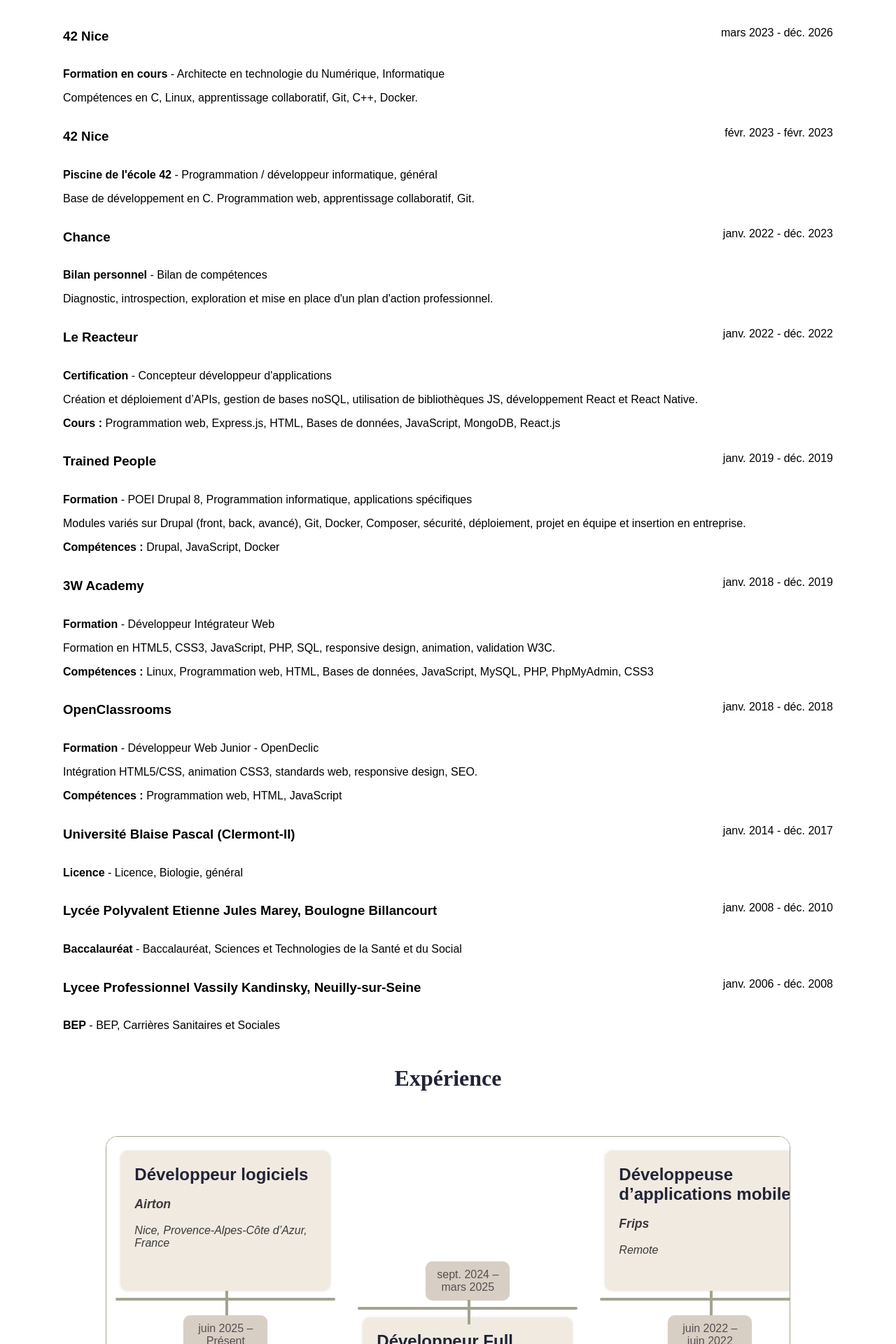
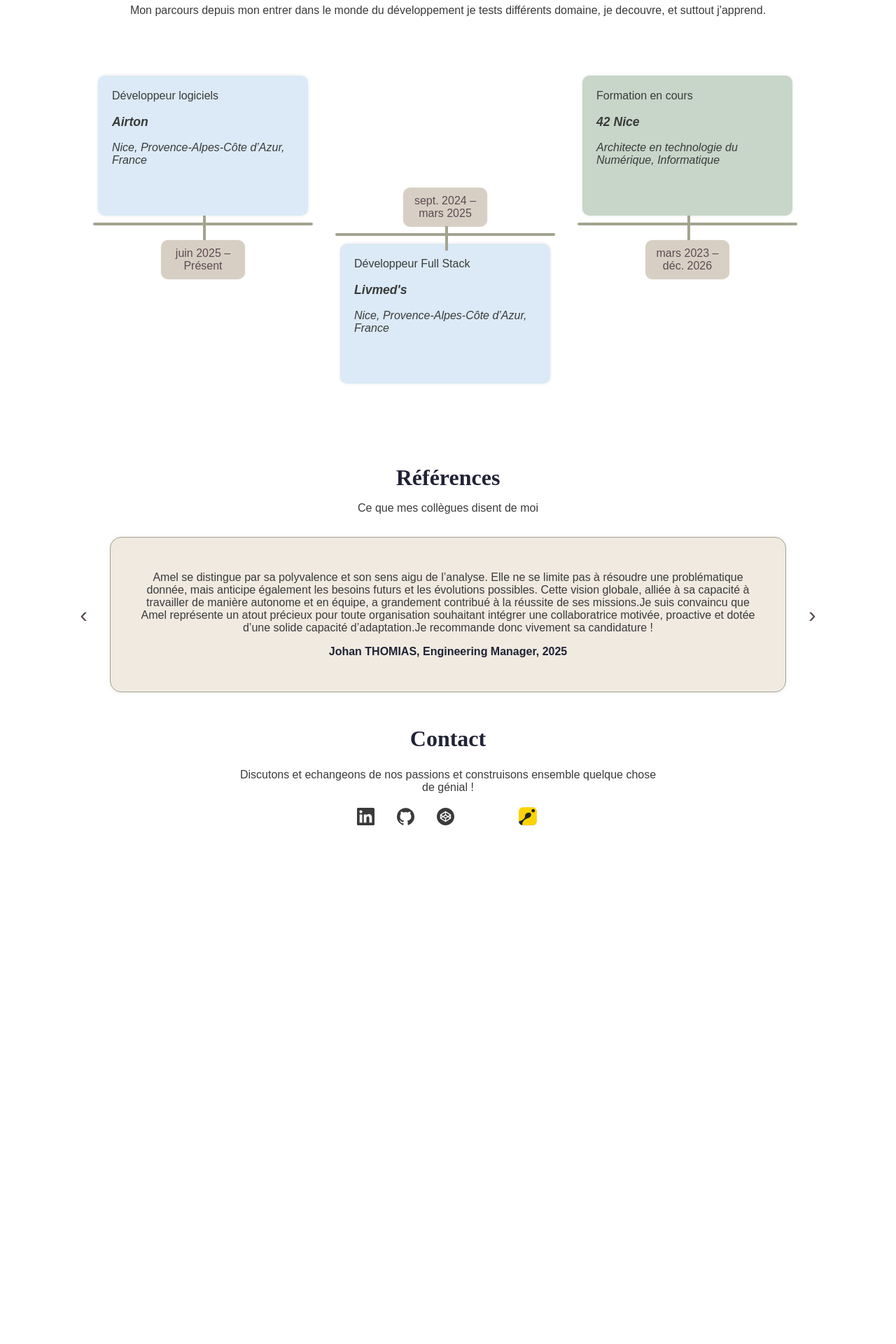
Before and after one commit to amelmnd/portfolio, a Next.js app: page / in a window 1280 px wide. Shown: the part 700-2620 px from the top of the page at 70% size. After the commit the page ends 1934 px from the top, so only its background shows below. Built offline with nearby package versions, Linux system fonts and the light colour scheme; some icons are missing; a web font is replaced by a local one.

Commit message:
portfolio : fusion education work compnent

```diff
--- a/src/app/page.js
+++ b/src/app/page.js
@@ -4,9 +4,8 @@
 import Projects from '../components/Projects/Projects'
 import Contact from '../components/Contact/Contact'
 import ReferenceCarousel from '../components/ReferenceCarousel/ReferenceCarousel'
-import WorkTimeline from '../components/WorkTimeline/WorkTimeline'
+import Timeline from '../components/Timeline/Timeline'
 import EducationTimeline from '@/components/EducationTimeline/EducationTimeline'
-
 export default function Home() {
   return (
     <>
@@ -15,8 +14,7 @@
         <Hero />
         {/*<Skills /> */}
         {/* <Projects /> */}
-        <EducationTimeline />
-        <WorkTimeline />
+        <Timeline />
         <ReferenceCarousel />
         <Contact />
       </main>
--- a/src/components/EducationTimeline/EducationTimeline.js
+++ b/src/components/EducationTimeline/EducationTimeline.js
@@ -15,7 +15,8 @@
 
   // Trier par date de début décroissante
   const events = education
-    .map(item => ({
+    .filter((item) => item.active) // Garde uniquement les éléments actifs
+    .map((item) => ({
       ...item,
       startDateFormatted: parseDate(item.startDate),
       endDateFormatted: parseDate(item.endDate),
@@ -35,17 +36,6 @@
               </p>
             </div>
             <p><strong>{event.studyType}</strong> - {event.area}</p>
-            {event.summary && <p>{event.summary}</p>}
-            {event.courses && event.courses.length > 0 && (
-              <p>
-                <strong>Cours :</strong> {event.courses.join(', ')}
-              </p>
-            )}
-            {event.skills && event.skills.length > 0 && (
-              <p>
-                <strong>Compétences :</strong> {event.skills.join(', ')}
-              </p>
-            )}
           </div>
         ))}
       </div>
--- a/src/components/ReferenceCarousel/ReferenceCarousel.module.css
+++ b/src/components/ReferenceCarousel/ReferenceCarousel.module.css
@@ -30,7 +30,7 @@
   border: 1px solid var(--border);
   border-radius: 1rem;
   padding: 2rem;
-  max-width: 600px;
+  max-width: 900px;
   text-align: center;
   box-shadow: 0 0 8px rgba(0, 0, 0, 0.05);
 }
@@ -57,4 +57,5 @@
 
 .navButton:hover {
   color: var(--link-hover);
+
 }
--- /dev/null
+++ b/src/components/Timeline/Timeline.js
@@ -0,0 +1,101 @@
+'use client';
+import React, { useRef } from 'react';
+import styles from './Timeline.module.css'; // Utilise un fichier CSS commun
+import cvData from '../../assets/cv.json';
+import { Icon } from '@iconify/react';
+
+const parseDate = (dateStr) => {
+  if (!dateStr) return 'Présent';
+  const date = new Date(dateStr);
+  return isNaN(date)
+    ? dateStr
+    : date.toLocaleDateString('fr-FR', { year: 'numeric', month: 'short' });
+};
+
+const TimelineItem = ({
+  title,
+  subtitle,
+  startDate,
+  endDate,
+  location,
+  type,
+}) => (
+  <div className={`${styles.timelineContent} ${styles[type]}`}>
+    <div className={styles.timelineContentInside}>
+      <div className={styles.timelinePeriod}>
+        {parseDate(startDate)} – {parseDate(endDate)}
+      </div>
+      <div className={styles.timelineTitle}>{title}</div>
+      <p className={styles.timelineSubtitle}>{subtitle}</p>
+      <p className={styles.timelineLocation}>{location}</p>
+    </div>
+  </div>
+);
+
+export default function Timeline() {
+  const { work = [], education = [] } = cvData;
+  const timelineRef = useRef(null);
+
+  const workEvents = work
+    .filter((item) => item.active)
+    .map((item) => ({
+      ...item,
+      title: item.position,
+      subtitle: item.name,
+      location: item.location || '—',
+      type: 'work',
+    }));
+
+  const educationEvents = education
+    .filter((item) => item.active)
+    .map((item) => ({
+      ...item,
+      title: item.studyType,
+      subtitle: item.institution,
+      location: item.area || '—',
+      type: 'education',
+    }));
+
+  const allEvents = [...workEvents, ...educationEvents].sort(
+    (a, b) => new Date(b.startDate) - new Date(a.startDate)
+  );
+
+  const scroll = (direction) => {
+    if (!timelineRef.current) return;
+    timelineRef.current.scrollBy({
+      left: direction === 'left' ? -300 : 300,
+      behavior: 'smooth',
+    });
+  };
+
+  return (
+    <section className={styles.working} id='timeline'>
+      <h2 className={styles.title}>Mon Parcours</h2>
+      <p className={styles.textContent}>
+        Mon parcours depuis mon entrer dans le monde du développement je tests
+        différents domaine, je decouvre, et suttout j'apprend.
+      </p>
+      <div className={styles.timelineWrapper}>
+        <button className={styles.scrollButton} onClick={() => scroll('left')}>
+          <Icon icon='mdi:chevron-left' />
+        </button>
+        <div className={styles.timeline} ref={timelineRef}>
+          {allEvents.map((event, index) => (
+            <TimelineItem
+              key={index}
+              title={event.title}
+              subtitle={event.subtitle}
+              startDate={event.startDate}
+              endDate={event.endDate}
+              location={event.location}
+              type={event.type} // "work" ou "education"
+            />
+          ))}
+        </div>
+        <button className={styles.scrollButton} onClick={() => scroll('right')}>
+          <Icon icon='mdi:chevron-right' />
+        </button>
+      </div>
+    </section>
+  );
+}
--- a/src/components/WorkTimeline/WorkTimeline.module.css
+++ b/src/components/Timeline/Timeline.module.css
@@ -1,6 +1,6 @@
 /* Timeline.module.css */
 .working {
-  max-width: 1100px;
+  max-width: 1200px;
   margin: 3rem auto;
   padding: 0 2rem;
 
@@ -14,6 +14,13 @@
   text-align: center;
 }
 
+.textContent {
+  flex: 1;
+  min-width: 300px;
+  text-align: center;
+  color: var(--text);
+}
+
 .timeline {
   max-width: 1100px;
   margin: 3rem auto;
@@ -24,18 +31,15 @@
   background: var(--background);
   overflow-x: auto;
   display: flex;
-  scrollbar-width: none; /* Firefox */
-  -ms-overflow-style: none; /* IE & Edge */
+  scrollbar-width: none;
+  -ms-overflow-style: none;
   scroll-behavior: smooth;
   gap: 1rem;
   flex: 1;
-  border: 1px solid var(--border);
-  border-radius: 1rem;
-
 }
 
 .timeline::-webkit-scrollbar {
-  display: none; /* Chrome, Safari */
+  display: none;
 }
 .timelineWrapper {
   position: relative;
@@ -44,18 +48,18 @@
 }
 
 .scrollButton {
-  background: transparent;
-  border: none;
   color: var(--button-text);
   margin: 0.5rem;
-  border-radius: 50%;
+  z-index: 2;
+  background: none;
+  border: none;
+  font-size: 2rem;
+  color: var(--button-text);
   cursor: pointer;
-  z-index: 2;
-  transition: background 0.3s ease;
 }
 
 .scrollButton:hover {
-  background: var(--link-hover);
+  color: var(--link-hover);
 }
 
 .scrollButton:disabled {
@@ -161,3 +165,11 @@
   font-size: 1em;
   font-style: oblique;
 }
+
+.work {
+  background-color: #dbeaf6; /* Bleu foncé */
+}
+
+.education {
+  background-color: #c7d6c8; /* Vert foncé */
+}
--- a/src/components/WorkTimeline/WorkTimeline.js
+++ /dev/null
@@ -1,78 +0,0 @@
-'use client';
-import React, { useRef } from 'react';
-import styles from './WorkTimeline.module.css';
-import cvData from '../../assets/cv.json';
-import { Icon } from '@iconify/react'; // Assure-toi que Iconify est bien installé
-
-const parseDate = (dateStr) => {
-  if (!dateStr) return 'Présent';
-  return new Date(dateStr).toLocaleDateString('fr-FR', {
-    year: 'numeric',
-    month: 'short',
-  });
-};
-
-const TimelineItem = ({
-  title,
-  subtitle,
-  startDate,
-  endDate,
-  type,
-  location,
-}) => (
-  <div className={styles.timelineContent}>
-    <div className={styles.timelineContentInside}>
-      <div className={styles.timelinePeriod}>
-        {parseDate(startDate)} – {parseDate(endDate)}
-      </div>
-      <div className={styles.timielineTitle}>{title}</div>
-      <p className={styles.timelineSubtitle}>{subtitle}</p>
-      <p className={styles.timelineLocation}>{location}</p>
-    </div>
-  </div>
-);
-
-export default function WorkTimeline() {
-  const { work } = cvData;
-  const timelineRef = useRef(null);
-
-  const events = work
-    .filter((item) => item.active) // Garde uniquement les éléments actifs
-    .map((item) => ({ ...item, type: 'Expérience' }))
-    .sort((a, b) => new Date(b.startDate) - new Date(a.startDate));
-
-  const scroll = (direction) => {
-    if (!timelineRef.current) return;
-    timelineRef.current.scrollBy({
-      left: direction === 'left' ? -300 : 300,
-      behavior: 'smooth',
-    });
-  };
-
-  return (
-    <section className={styles.working} id='working'>
-      <h2 className={styles.title}>Expérience</h2>
-      <div className={styles.timelineWrapper}>
-        <button className={styles.scrollButton} onClick={() => scroll('left')}>
-          <Icon icon='mdi:chevron-left' />
-        </button>
-        <div className={styles.timeline} ref={timelineRef}>
-          {events.map((event, index) => (
-            <TimelineItem
-              key={index}
-              title={event.position || event.area}
-              subtitle={event.name || event.institution}
-              startDate={event.startDate}
-              endDate={event.endDate}
-              location={event.location || '—'}
-              type={event.type}
-            />
-          ))}
-        </div>
-        <button className={styles.scrollButton} onClick={() => scroll('right')}>
-          <Icon icon='mdi:chevron-right' />
-        </button>
-      </div>
-    </section>
-  );
-}
--- a/src/styles/variables.css
+++ b/src/styles/variables.css
@@ -13,7 +13,7 @@
 
 /* Mode sombre */
 body.dark {
-  --background: #1E1E1E;
+  --background: #0e0d0d;
   --text: #E6E1D4;
   --heading: #ece9e5;
   --link: #f1ede7;
```
